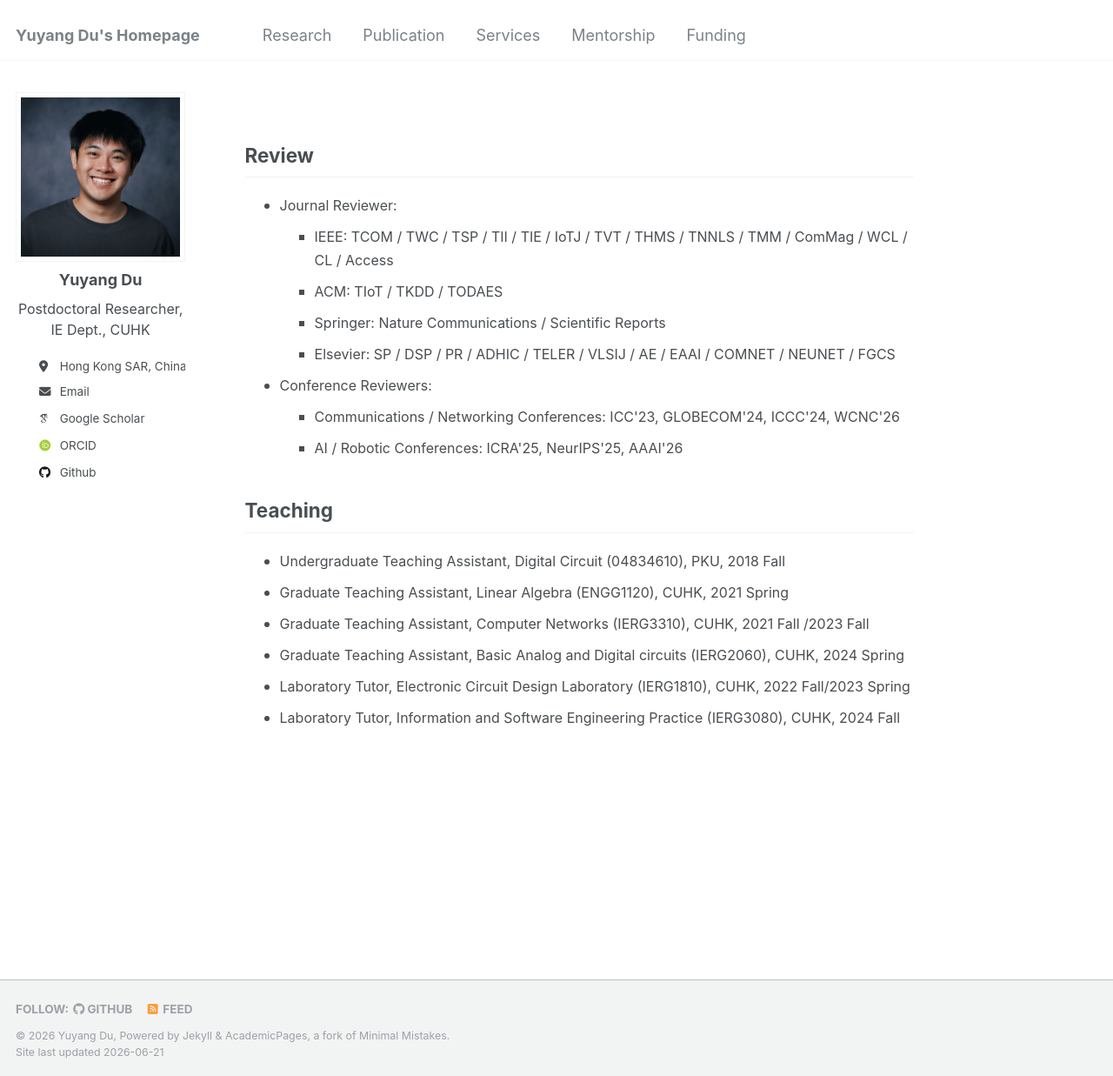
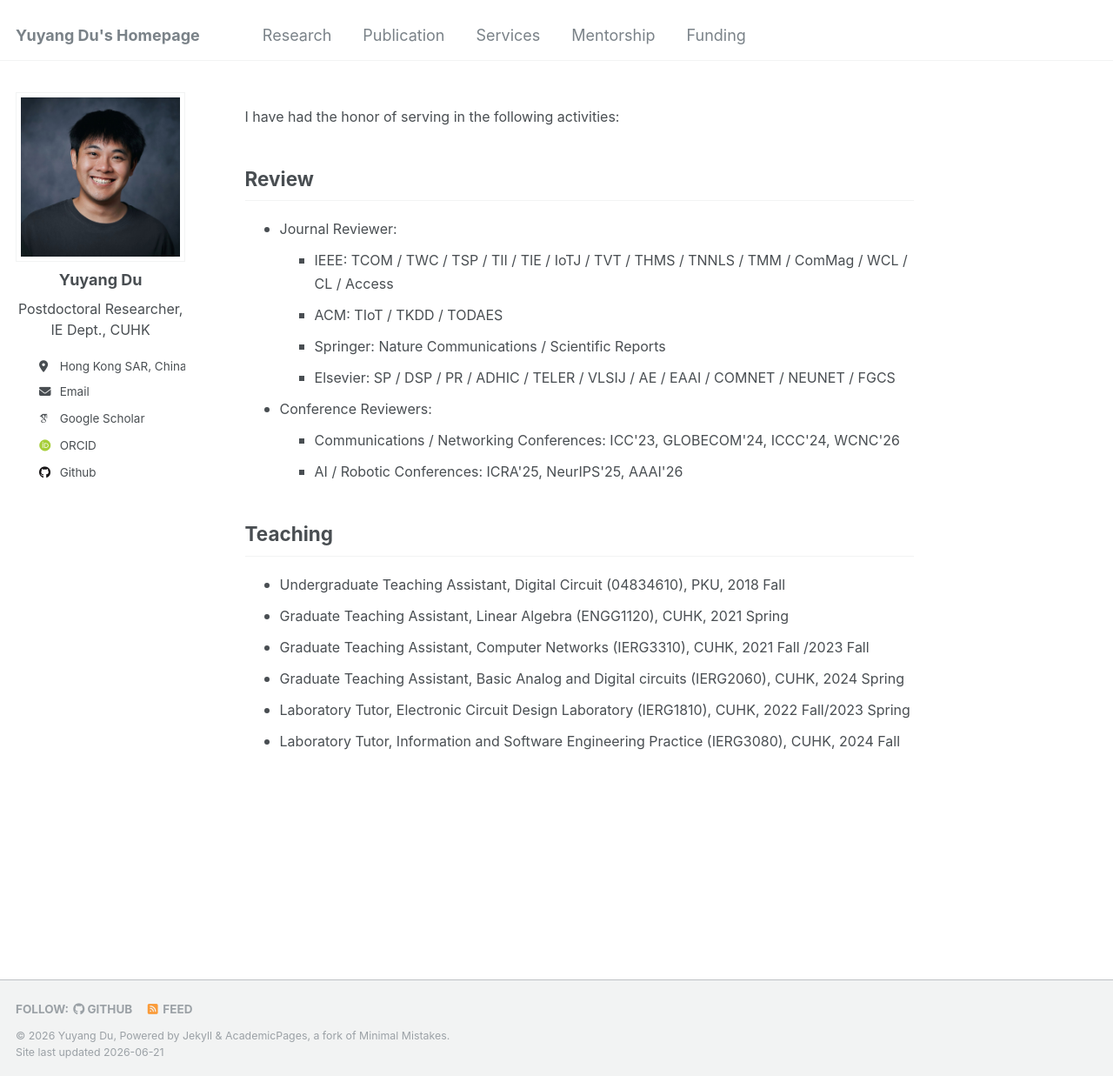
Before and after one commit to yuyangdu01/yuyangdu01.github.io, a Jekyll site: the page built from _pages/service.md, in a window 1280 px wide and 1237 px high. Shown: the whole window at 87% size. Built offline with Jekyll 4.4.1, drawn with Linux system fonts in a browser that asks for light colours; some web fonts are replaced.

Commit message:
Update service.md

```diff
--- a/_pages/service.md
+++ b/_pages/service.md
@@ -13,6 +13,8 @@ redirect_from:
   text-decoration: underline;
 }
 </style>
+
+<p style="text-align: justify;"><font size=3>I have had the honor of serving in the following activities: </font></p>
 
 Review
 ------
```
